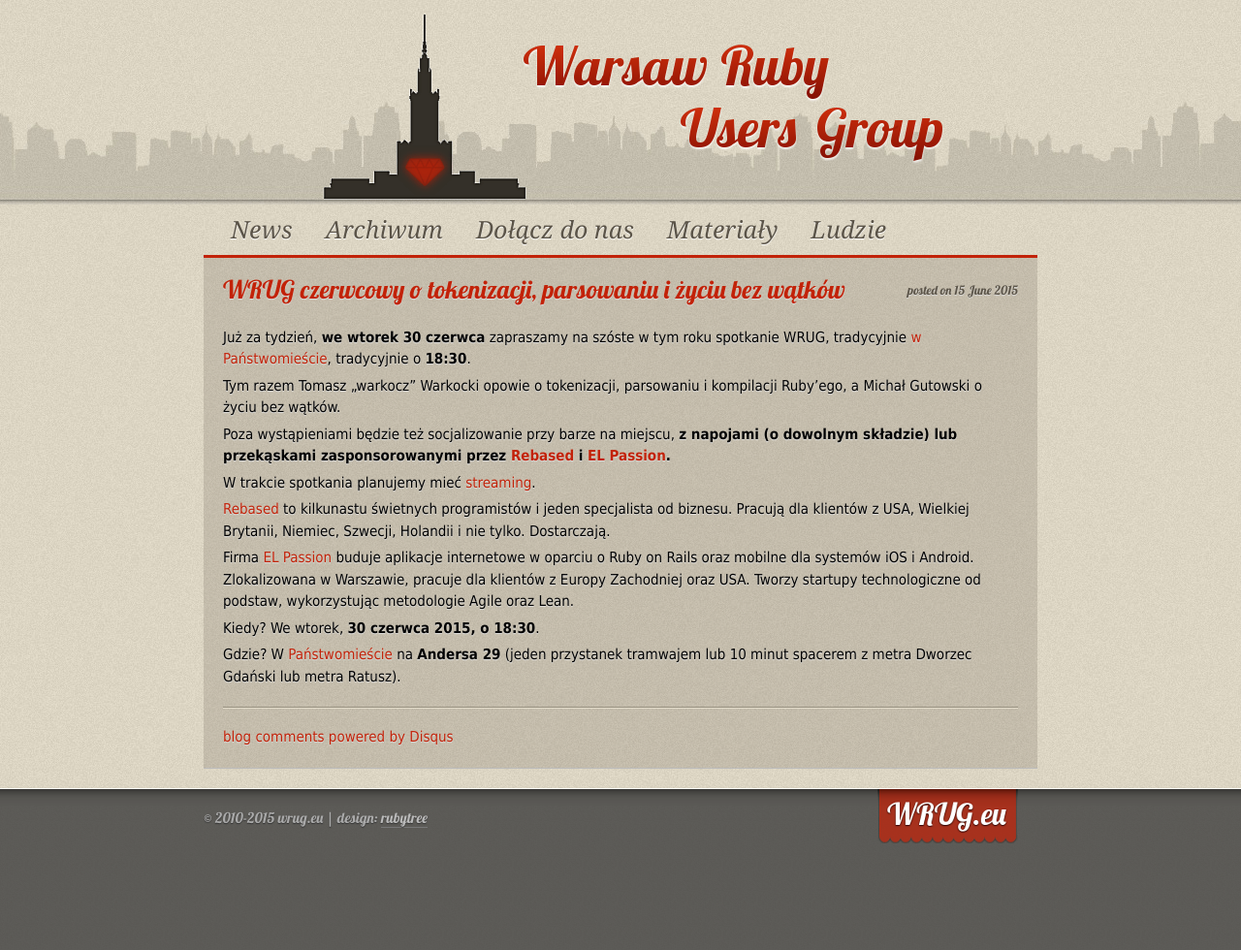
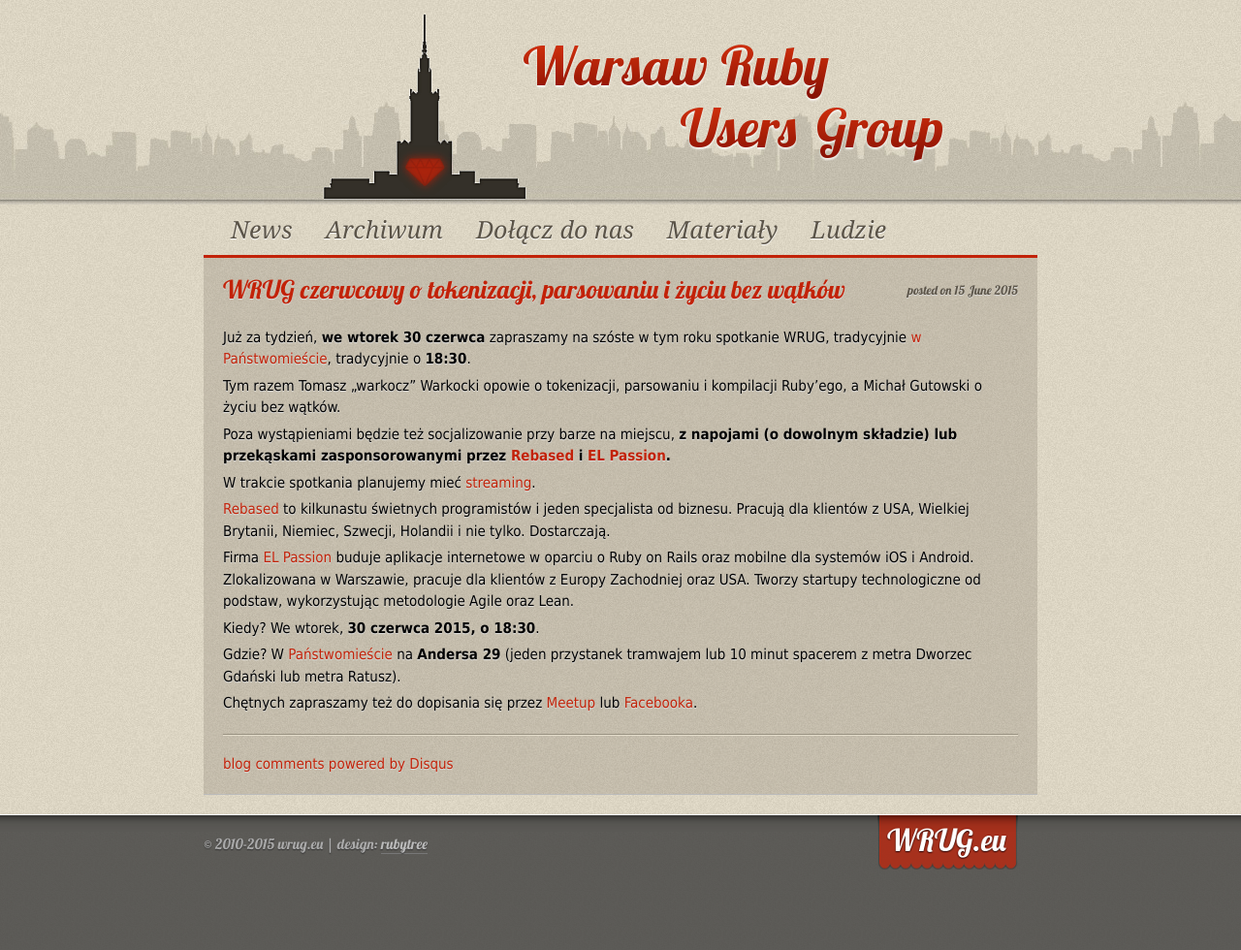
Before and after one commit to wrug/wrug.eu, a Jekyll site: the page built from _posts/2015-06-15-spotkanie-czerwcowe.md, in a window 1280 px wide. Shown: the whole page at 97% size. Built offline with Jekyll 4.4.1, drawn with Linux system fonts in a browser that asks for light colours; comment, search, counter and statistics services are not loaded; before the commit the page ends 953 px from its top, so only the background shows below that; some of the changed lines change nothing that is shown.

Commit message:
June 2015 Meetup/Fb links

```diff
--- a/_posts/2015-06-15-spotkanie-czerwcowe.md
+++ b/_posts/2015-06-15-spotkanie-czerwcowe.md
@@ -33,5 +33,6 @@
 **Andersa 29** (jeden przystanek tramwajem lub 10 minut
 spacerem z metra Dworzec Gdański lub metra Ratusz).
 
-<!-- Chętnych zapraszamy też do dopisania
-się przez [Meetup]() lub [Facebooka](). -->
+Chętnych zapraszamy też do dopisania się przez
+[Meetup](http://www.meetup.com/Warsaw-Ruby-Users-Group-WRUG/events/221809055/)
+lub [Facebooka](https://www.facebook.com/events/1458673937757717/).
```
